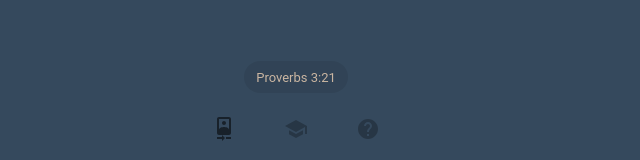
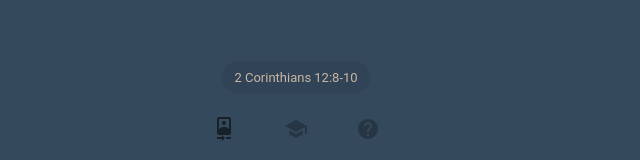
Before and after one commit to wilmoore/niftywon.me, a React (Create React App) app: page / in a window 1280 px wide. Shown: the part 474-634 px from the top of the page, without its empty margins (344-984 px from the left). Built offline with nearby package versions, Linux system fonts and the light colour scheme.

Commit message:
2 Corinthians 12:8-10

```diff
--- a/src/id.ts
+++ b/src/id.ts
@@ -10,7 +10,7 @@ export const logo = '//raw.githubusercontent.com/wilmoore/wonlogo.svg/main/index
 export const name = `Wil (${id}) Moore III`
 export const phone = '+1.303.944.4251'
 export const photo = '//cldup.com/SU6cLiLWM0.jpg'
-export const ref = 'Proverbs 3:21'
+export const ref = '2 Corinthians 12:8-10'
 export const role = 'CTO'
 export const symbol = String.fromCodePoint(escape)
 export const title = 'Tech Mentor'
```
